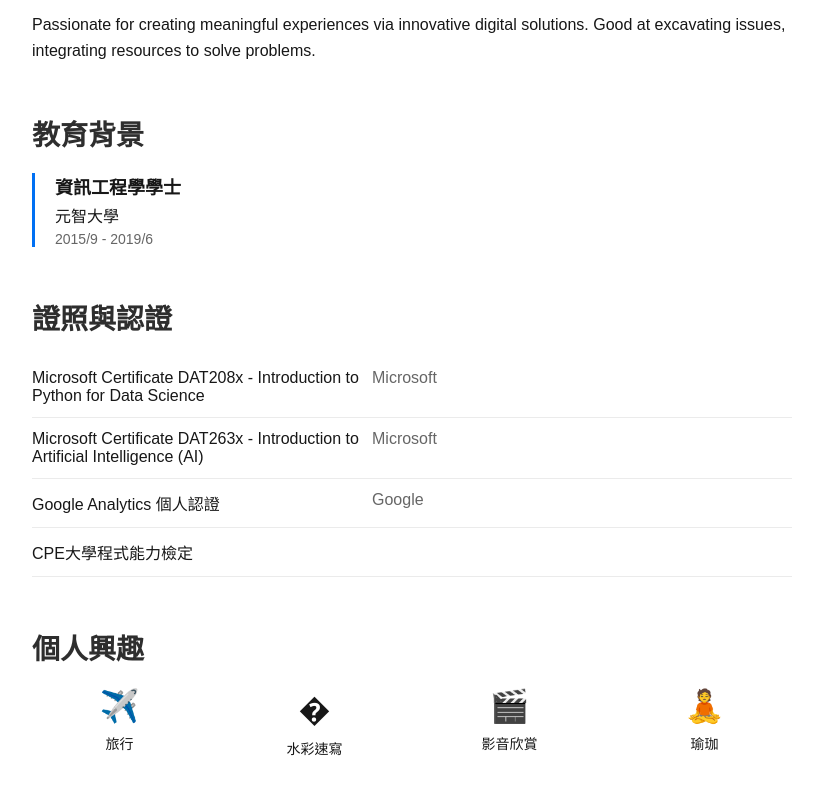
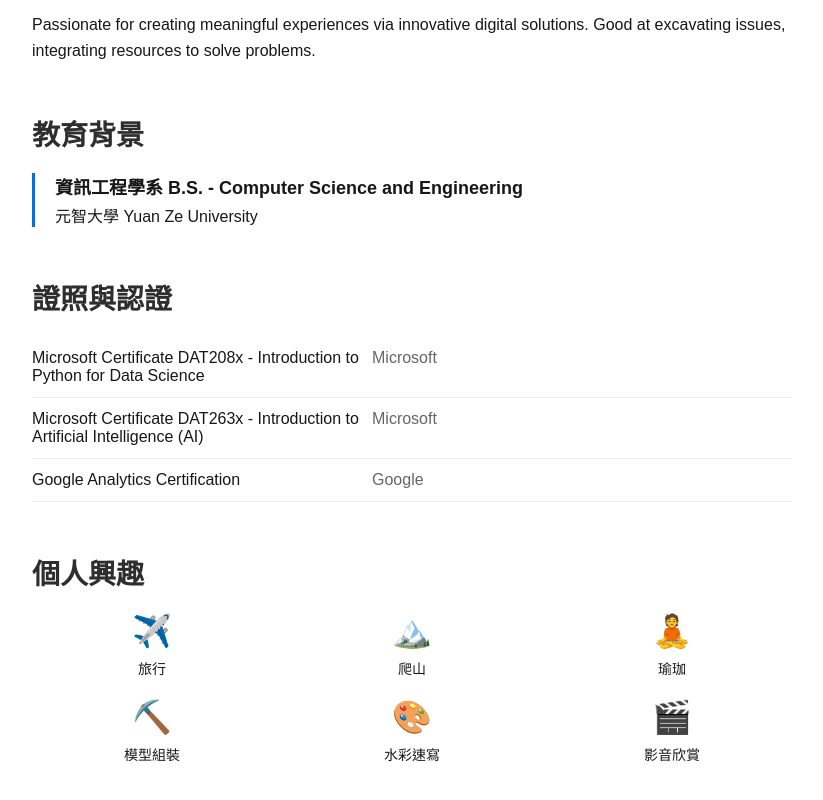
Before and after one commit to thelilywang/lilywang-portfolio, a Next.js app: page /about in a window 1280 px wide. Shown: the part 422-1222 px from the top of the page, without its empty margins (228-1051 px from the left). Built offline with nearby package versions, Linux system fonts and the light colour scheme.

Commit message:
feat: add contact mailto functionality

```diff
--- a/src/app/about/about.module.css
+++ b/src/app/about/about.module.css
@@ -89,7 +89,7 @@
 
 .interests {
   display: grid;
-  grid-template-columns: repeat(auto-fill, minmax(150px, 1fr));
+  grid-template-columns: repeat(3, 1fr);
   gap: 20px;
 }
 
--- a/src/app/layout.tsx
+++ b/src/app/layout.tsx
@@ -14,8 +14,8 @@ const geistMono = Geist_Mono({
 });
 
 export const metadata: Metadata = {
-  title: "王鈺婷 | 軟體產品經理",
-  description: "軟體產品經理王鈺婷的個人履歷網站，展示專業能力、工作經驗和專案作品。",
+  title: "Lily Wang | 軟體產品經理",
+  description: "軟體產品經理Lily的個人履歷網站，展示專業能力、工作經驗和專案作品。",
 };
 
 export default function RootLayout({
--- a/src/data/resumeData.ts
+++ b/src/data/resumeData.ts
@@ -1,6 +1,6 @@
 // 個人基本資料
 export const personalInfo = {
-  name: '王鈺婷 (Lily Wang)',
+  name: 'Lily Wang',
   title: '軟體產品經理',
   intro: '樂觀積極 | 邏輯思考 | 設計思維 | 團隊合作 | 溝通協調。擁有財經、內容與電商領域2C軟體產品經驗，專長於產品策略規劃、商業數據分析，並具工程背景與軟體開發經驗。以能做出體驗好的產品為理想，有使用者導向的UI/UX設計思維。',
   email: 'yuting.lily.wang@gmail.com',
@@ -23,12 +23,12 @@ export const aboutData = {
   ],
   education: [
     {
-      degree: '資訊工程學學士',
-      school: '元智大學',
-      period: '2015/9 - 2019/6',
+      degree: '資訊工程學系 B.S. - Computer Science and Engineering',
+      school: '元智大學 Yuan Ze University',
+      period: '',
     },
   ],
-  certifications: [
+    certifications: [
     {
       name: 'Microsoft Certificate DAT208x - Introduction to Python for Data Science',
       org: 'Microsoft',
@@ -40,21 +40,18 @@ export const aboutData = {
       year: '',
     },
     {
-      name: 'Google Analytics 個人認證',
+      name: 'Google Analytics Certification',
       org: 'Google',
       year: '',
     },
-    {
-      name: 'CPE大學程式能力檢定',
-      org: '',
-      year: '',
-      },
   ],
   interests: [
-    { name: '旅行', icon: '✈️' },
-    { name: '水彩速寫', icon: '�' },
+      { name: '旅行', icon: '✈️' },
+      { name: '爬山', icon: '🏔️' },
+    { name: '瑜珈', icon: '🧘' },
+    { name: '模型組裝', icon: '⛏️' },
+      { name: '水彩速寫', icon: '🎨' },
     { name: '影音欣賞', icon: '🎬' },
-    { name: '瑜珈', icon: '🧘' },
   ],
 };
 
```
